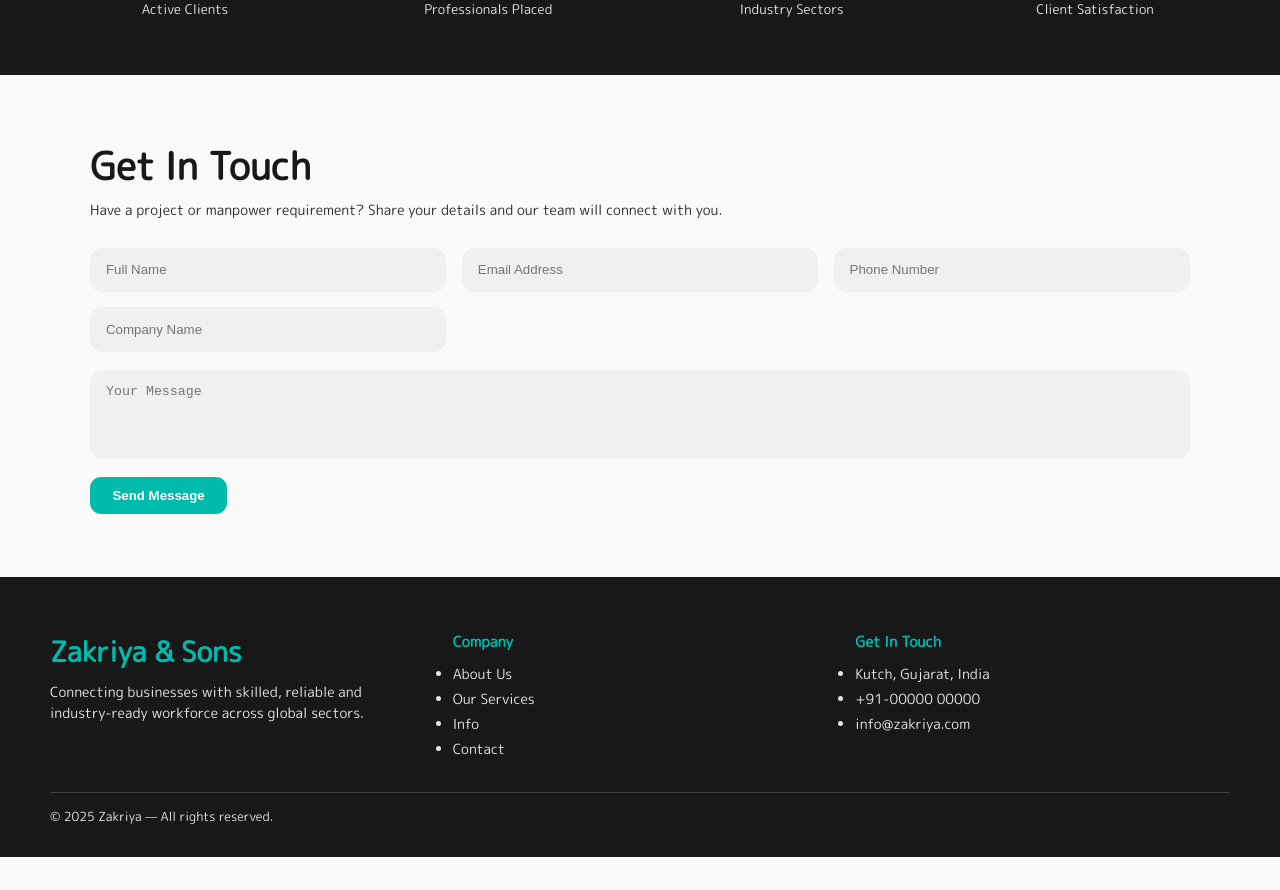
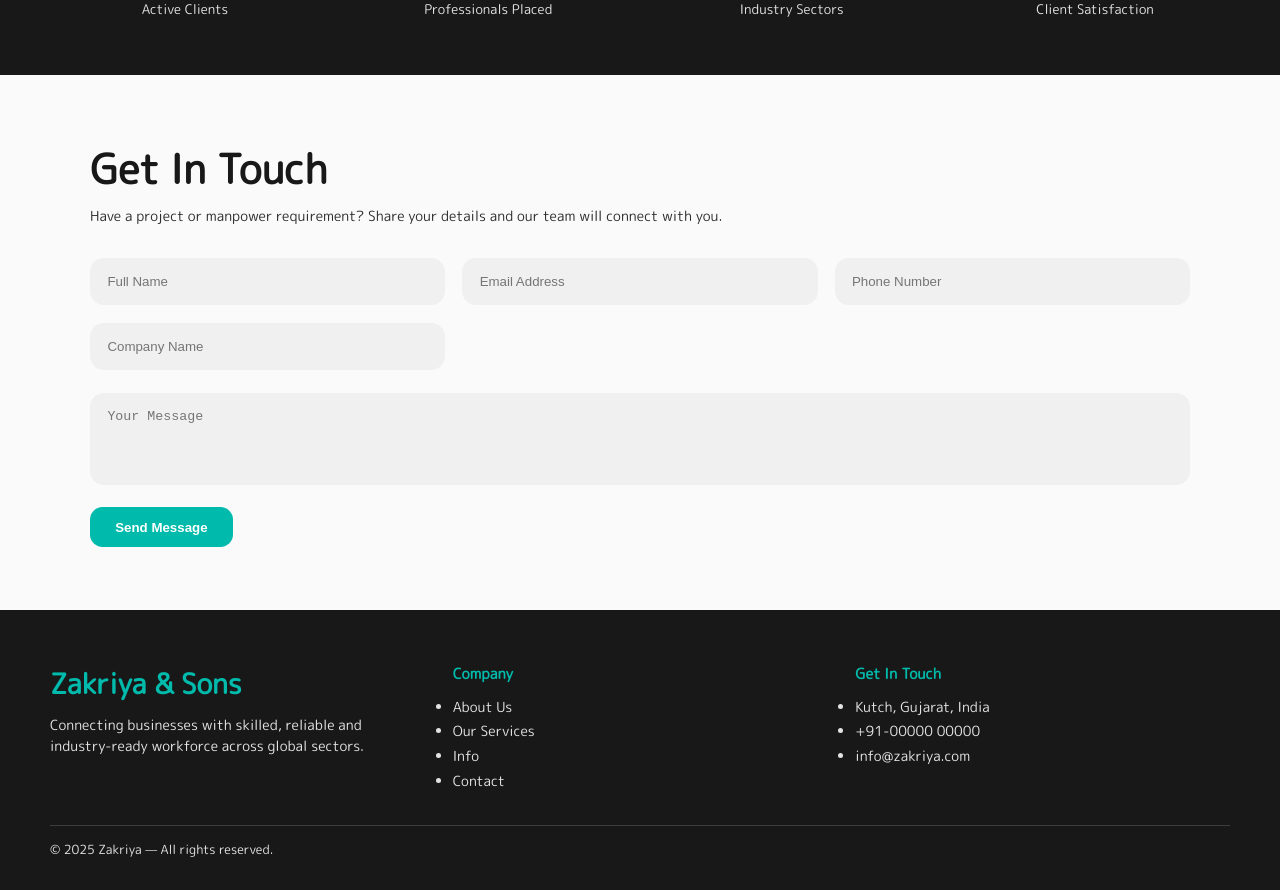
Before and after one commit to Bhavya-is-great/zakriya, a Next.js app: page / in a window 1280 px wide. Shown: the part 2700-3590 px from the top of the page. Before the commit the page ends 3557 px from the top, so only its background shows below. Built offline with nearby package versions, Linux system fonts and the light colour scheme.

Commit message:
Form validations

```diff
--- /dev/null
+++ b/app/api/contact/route.js
@@ -0,0 +1,140 @@
+import nodemailer from "nodemailer";
+import { NextResponse } from "next/server";
+import { contactSchema } from "@/validation/contact";
+
+const transporter = nodemailer.createTransport({
+    host: "smtp-relay.brevo.com",
+    port: 587,
+    secure: false,
+    auth: {
+        user: process.env.BREVO_LOGIN,
+        pass: process.env.BREVO_PASS,
+    },
+    tls: {
+        rejectUnauthorized: false,
+    },
+});
+
+function getEmailHTML(name, email, phone, coName, message) {
+    return `
+<!DOCTYPE html>
+<html>
+  <body style="margin:0;padding:0;background:#fafafa;font-family:Arial, Helvetica, sans-serif;color:#181818;">
+
+    <table width="100%" cellpadding="0" cellspacing="0" style="padding:20px 0;">
+      <tr>
+        <td align="center">
+
+          <table width="600" cellpadding="0" cellspacing="0" style="background:#ffffff;border-radius:16px;box-shadow:0 6px 20px rgba(0,0,0,0.2);padding:24px;">
+
+            <tr>
+              <td align="center" style="padding-bottom:12px;">
+                <h2 style="margin:0;font-size:22px;color:#181818;">
+                  New Contact Request
+                </h2>
+                <p style="margin:6px 0 0;font-size:14px;color:#555;">
+                  Someone submitted the form on your website
+                </p>
+              </td>
+            </tr>
+
+            <tr>
+              <td style="padding:16px;background:#f0f0f0;border-radius:12px;">
+
+                <p style="margin:6px 0;"><strong>Name:</strong> ${name}</p>
+                <p style="margin:6px 0;"><strong>Email:</strong> ${email}</p>
+                <p style="margin:6px 0;"><strong>Phone:</strong> ${phone}</p>
+                <p style="margin:6px 0;"><strong>Company:</strong> ${coName}</p>
+
+                <p style="margin:10px 0 0;"><strong>Message:</strong></p>
+                <p style="margin:6px 0;line-height:1.5;">
+                  ${message}
+                </p>
+
+              </td>
+            </tr>
+
+            <tr>
+              <td align="center" style="padding:18px 0 6px;">
+
+                <!-- Call Button -->
+                <a href="tel:${phone}"
+                   style="text-decoration:none;display:inline-block;margin:6px;padding:12px 18px;border-radius:30px;background:rgb(0,186,172);color:#ffffff;font-weight:bold;box-shadow:0 4px 10px rgba(0,0,0,0.2);">
+                   Call
+                </a>
+
+                <!-- Email Button -->
+                <a href="mailto:${email}?subject=Reply to ${name}"
+                   style="text-decoration:none;display:inline-block;margin:6px;padding:12px 18px;border-radius:30px;background:#181818;color:#ffffff;font-weight:bold;box-shadow:0 4px 10px rgba(0,0,0,0.5);">
+                   Email
+                </a>
+
+              </td>
+            </tr>
+
+            <tr>
+              <td align="center" style="padding-top:10px;">
+                <p style="margin:0;font-size:12px;color:#777;">
+                  Designed with your theme — clean, simple & modern
+                </p>
+              </td>
+            </tr>
+
+          </table>
+
+        </td>
+      </tr>
+    </table>
+
+  </body>
+</html>
+`;
+}
+
+
+export async function POST(req) {
+    try {
+        let body;
+
+        try {
+            body = await req.json();
+        } catch (error) {
+            return NextResponse.json(
+                { message: "Missing required fields." },
+                { status: 400 }
+            );
+        }
+
+        const result = contactSchema.safeParse(body);
+        if (!result.success) {
+            const message = result.error.issues
+                .map((issue) => issue.message)
+                .join(", ");
+
+            return NextResponse.json({ message }, { status: 400 });
+        }
+
+        const { name, email, phone, coName, message } = body;
+
+        const mailOptions = {
+            from: `"Zakriya & Sons" <${process.env.TRANSACTIONAL_DOMAIN}>`,
+            to: process.env.OWNER_EMAIL,
+            replyTo: email,
+            subject: `${name} Contacted you`,
+            html: getEmailHTML(name, email, phone, coName, message),
+        };
+
+        await transporter.sendMail(mailOptions);
+
+        return NextResponse.json(
+            { message: "Contact message sent successfully!" },
+            { status: 200 }
+        );
+    } catch (err) {
+        console.log(err);
+        return NextResponse.json(
+            { message: "Failed to send contact email." },
+            { status: 500 }
+        );
+    }
+}
--- a/components/home/GetInTouch.jsx
+++ b/components/home/GetInTouch.jsx
@@ -1,63 +1,143 @@
-import React from 'react'
-import styles from '@/css/home/GetInTouch.module.css'
+"use client";
+import React, { useState } from "react";
+import styles from "@/css/home/GetInTouch.module.css";
 
 const GetInTouch = () => {
+    const [name, setName] = useState("");
+    const [email, setEmail] = useState("");
+    const [phone, setPhone] = useState("");
+    const [company, setCompany] = useState("");
+    const [message, setMessage] = useState("");
+
+    const [errors, setErrors] = useState({});
+
+    const validate = () => {
+        const e = {};
+
+        if (!name.trim()) e.name = "Full name is required";
+        if (!email.trim()) e.email = "Email is required";
+        else if (!/^[^\s@]+@[^\s@]+\.[^\s@]+$/.test(email))
+            e.email = "Enter a valid email";
+
+        if (!phone.trim()) e.phone = "Phone number is required";
+        else if (!/^[0-9]{7,15}$/.test(phone))
+            e.phone = "Enter a valid phone number";
+
+        if (!company.trim()) e.company = "Company name is required";
+        if (!message.trim()) e.message = "Message cannot be empty";
+
+        setErrors(e);
+        return Object.keys(e).length === 0;
+    };
+
+    const handleSubmit = (e) => {
+        e.preventDefault();
+        if (!validate()) return;
+
+        console.log({ name, email, phone, company, message });
+
+        setName("");
+        setEmail("");
+        setPhone("");
+        setCompany("");
+        setMessage("");
+        setErrors({});
+    };
+
     return (
-        <section className={styles.wrapper} id='contact'>
+        <section className={styles.wrapper} id="contact">
             <div className={styles.container}>
-
                 <div className={styles.header}>
                     <h2 className={styles.title}>Get In Touch</h2>
                     <p className={styles.text}>
-                        Have a project or manpower requirement? Share your details and our team will connect with you.
+                        Have a project or manpower requirement? Share your details and our
+                        team will connect with you.
                     </p>
                 </div>
 
-                <form className={styles.form}>
-
+                <form className={styles.form} onSubmit={handleSubmit}>
                     <div className={styles.grid}>
-
+                        {/* Name */}
+                        <div className={styles.field}>
                             <input
                                 type="text"
-                            className={styles.input}
+                                className={`${styles.input} ${errors.name ? styles.invalid : ""
+                                    }`}
                                 placeholder="Full Name"
+                                value={name}
+                                onChange={(e) => setName(e.target.value)}
                             />
+                            {errors.name && (
+                                <span className={styles.error}>{errors.name}</span>
+                            )}
+                        </div>
 
+                        {/* Email */}
+                        <div className={styles.field}>
                             <input
                                 type="email"
-                            className={styles.input}
+                                className={`${styles.input} ${errors.email ? styles.invalid : ""
+                                    }`}
                                 placeholder="Email Address"
+                                value={email}
+                                onChange={(e) => setEmail(e.target.value)}
                             />
+                            {errors.email && (
+                                <span className={styles.error}>{errors.email}</span>
+                            )}
+                        </div>
 
+                        {/* Phone */}
+                        <div className={styles.field}>
                             <input
                                 type="tel"
-                            className={styles.input}
+                                className={`${styles.input} ${errors.phone ? styles.invalid : ""
+                                    }`}
                                 placeholder="Phone Number"
+                                value={phone}
+                                onChange={(e) => setPhone(e.target.value)}
                             />
+                            {errors.phone && (
+                                <span className={styles.error}>{errors.phone}</span>
+                            )}
+                        </div>
 
+                        {/* Company */}
+                        <div className={styles.field}>
                             <input
                                 type="text"
-                            className={styles.input}
+                                className={`${styles.input} ${errors.company ? styles.invalid : ""
+                                    }`}
                                 placeholder="Company Name"
+                                value={company}
+                                onChange={(e) => setCompany(e.target.value)}
                             />
-
+                            {errors.company && (
+                                <span className={styles.error}>{errors.company}</span>
+                            )}
+                        </div>
                     </div>
 
+                    {/* Message */}
+                    <div className={styles.field}>
                         <textarea
-                        className={styles.textarea}
+                            className={`${styles.textarea} ${errors.message ? styles.invalid : ""
+                                }`}
                             rows={4}
                             placeholder="Your Message"
+                            value={message}
+                            onChange={(e) => setMessage(e.target.value)}
                         />
+                        {errors.message && (
+                            <span className={styles.error}>{errors.message}</span>
+                        )}
+                    </div>
 
-                    <button className={styles.button}>
-                        Send Message
-                    </button>
-
+                    <button className={styles.button}>Send Message</button>
                 </form>
-
             </div>
         </section>
-    )
-}
+    );
+};
 
-export default GetInTouch
+export default GetInTouch;
--- a/css/home/GetInTouch.module.css
+++ b/css/home/GetInTouch.module.css
@@ -11,93 +11,121 @@
   max-width: 1100px;
   display: flex;
   flex-direction: column;
-    gap: 2rem;
+  gap: 2.2rem;
 }
 
 .header {
-    max-width: 700px;
+  max-width: 720px;
 }
 
 .title {
-    font-size: 2.4rem;
+  font-size: 2.6rem;
   font-weight: 700;
 }
 
 .text {
-    opacity: .9;
-    margin-top: .4rem;
+  opacity: 0.9;
+  margin-top: 0.4rem;
+  line-height: 1.6rem;
 }
+
+/* --- FORM --- */
 
 .form {
   display: flex;
   flex-direction: column;
-    gap: 1.3rem;
+  gap: 1.6rem;
 }
 
 .grid {
   display: grid;
-    gap: 1.1rem;
+  gap: 1.3rem 1.2rem;
   grid-template-columns: repeat(auto-fit, minmax(280px, 1fr));
 }
+
+/* wraps input + error text */
+.field {
+  display: flex;
+  flex-direction: column;
+  gap: 0.35rem;
+}
+
+/* --- INPUTS --- */
 
 .input,
 .textarea {
   background: var(--primary-color-2);
-    border-radius: .9rem;
-    padding: .9rem 1rem;
-    font-size: .95rem;
+  border-radius: 1rem;
+  padding: 1rem 1.1rem;
+  font-size: 0.95rem;
   border: 2px solid transparent;
   outline: none;
-    transition: border .2s ease, box-shadow .2s ease;
+  transition: border 0.2s ease, box-shadow 0.2s ease, background 0.2s;
 }
 
-/* hover → light border */
 .input:hover,
 .textarea:hover {
-    border-color: rgba(0, 0, 0, .25);
+  border-color: rgba(0, 0, 0, 0.25);
 }
 
-/* focus → dark / accent border */
 .input:focus,
 .textarea:focus {
   border-color: var(--accent);
-    box-shadow: 0 0 0 2px rgba(0, 0, 0, .15);
+  box-shadow: 0 0 0 2px rgba(0, 0, 0, 0.12);
+  background: #fff;
 }
 
 .textarea {
   resize: none;
 }
 
+/* invalid field */
+
+.invalid {
+  border-color: crimson !important;
+  box-shadow: 0 0 0 2px rgba(220, 20, 60, 0.15);
+}
+
+/* error text */
+
+.error {
+  font-size: 0.78rem;
+  color: crimson;
+  margin-left: 2px;
+}
+
+/* --- BUTTON --- */
+
 .button {
   width: fit-content;
-    padding: .8rem 1.6rem;
-    border-radius: .8rem;
+  padding: 0.9rem 1.8rem;
+  border-radius: 0.9rem;
   border: none;
   font-weight: 700;
-    font-size: .95rem;
+  font-size: 0.95rem;
   background: var(--accent);
   color: #fff;
   cursor: pointer;
-    transition: transform .2s ease, box-shadow .2s ease;
+  transition: transform 0.2s ease, box-shadow 0.2s ease;
 }
 
 .button:hover {
   transform: translateY(-2px);
-    box-shadow: 0 10px 20px var(--shadow-color);
+  box-shadow: 0 12px 24px var(--shadow-color);
 }
 
 .button:active {
-    transform: scale(.98);
+  transform: scale(0.97);
 }
 
-/* Desktop scaling */
+/* Desktop */
 @media (min-width: 1200px) {
   .title {
-        font-size: 2.7rem;
+    font-size: 2.9rem;
   }
 }
 
-/* Mobile layout */
+/* Mobile */
 @media (max-width: 600px) {
   .button {
     width: 100%;
--- a/package.json
+++ b/package.json
@@ -10,6 +10,7 @@
   },
   "dependencies": {
     "next": "16.1.1",
+    "nodemailer": "^7.0.12",
     "react": "19.2.3",
     "react-countup": "^6.5.3",
     "react-dom": "19.2.3",
```
Also changed, not shown: 1 other file (tests, documents, lock files or other folders). Lines whose indentation alone changed are shown as unchanged.
